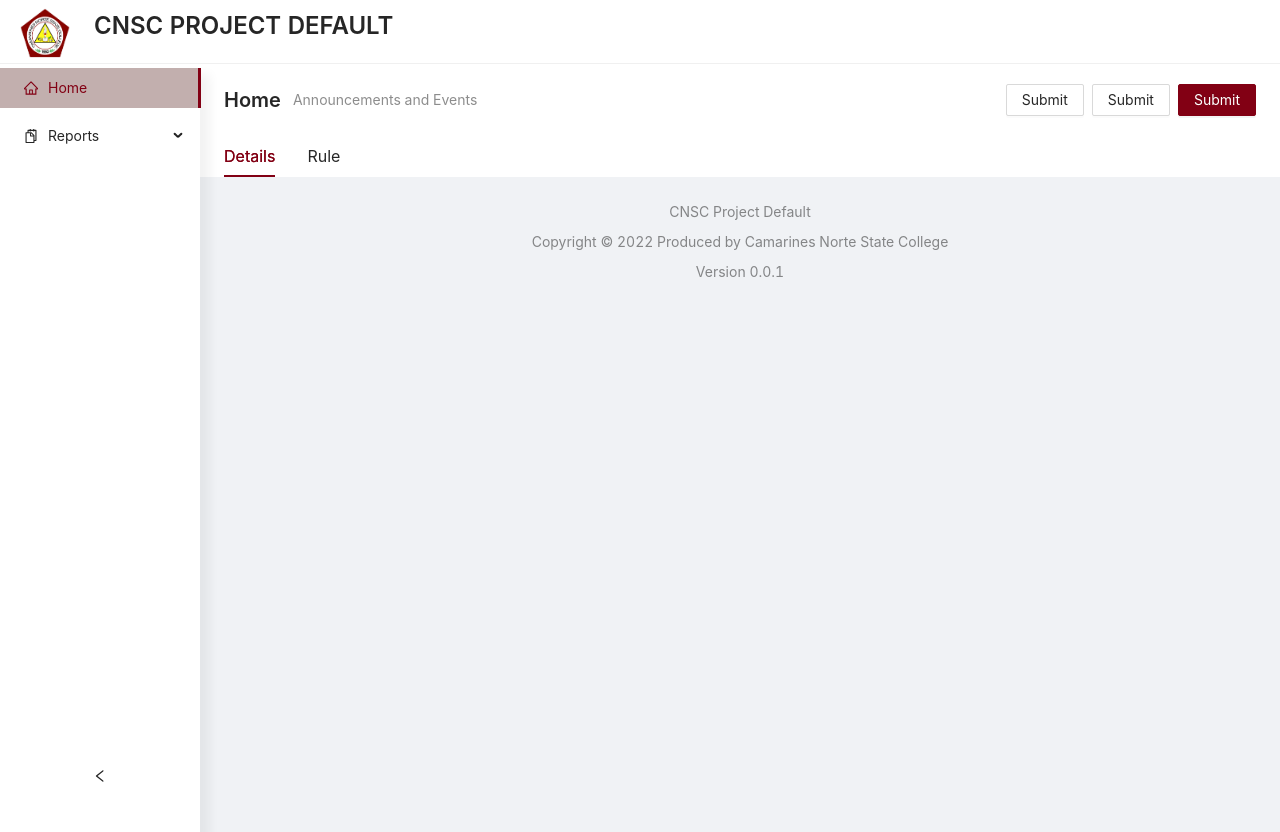
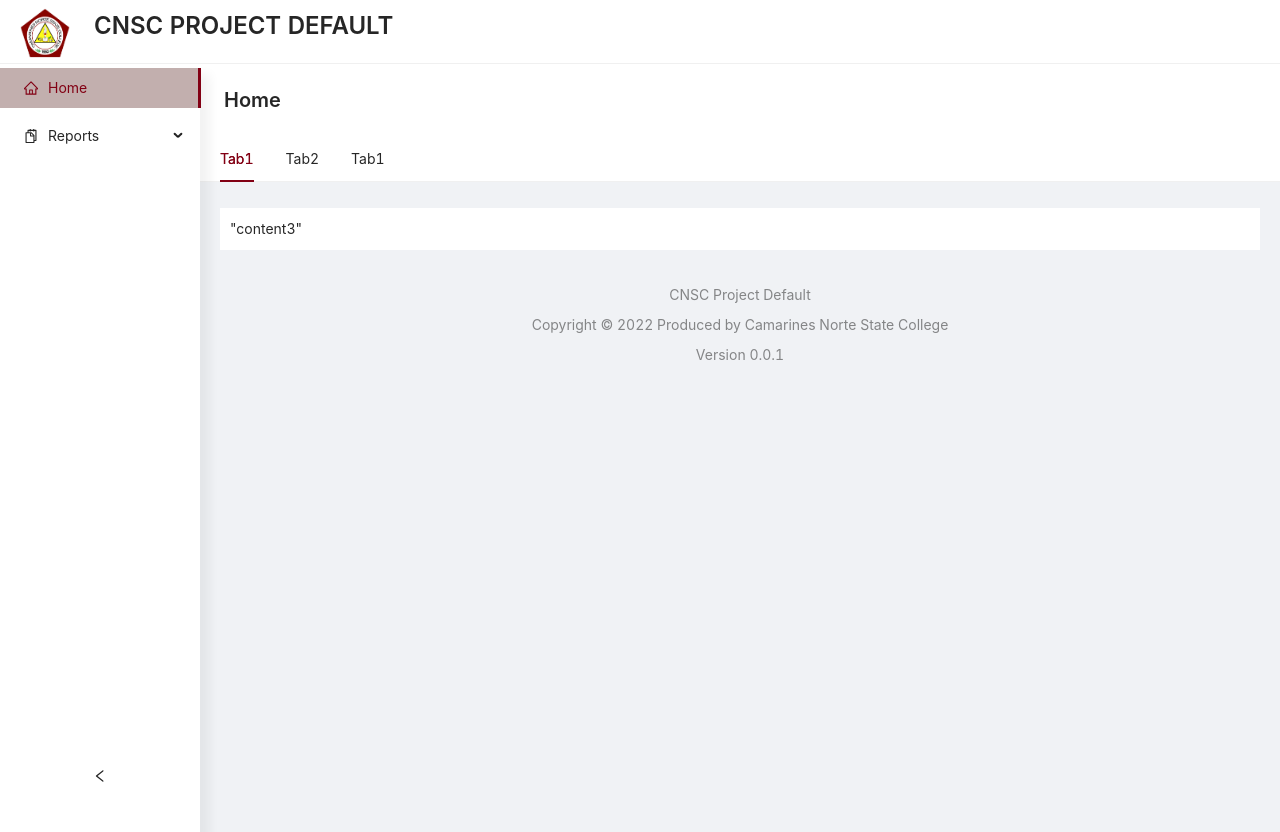
Before and after one commit to ruuuyin/cnsc-project-default, a React (Create React App) app: page / in a window 1280 px wide. Built offline with nearby package versions, Linux system fonts and the light colour scheme.

Commit message:
adding content tab

```diff
--- a/src/App.less
+++ b/src/App.less
@@ -1,8 +1,10 @@
 @import "~antd/lib/style/themes/default.less";
 @import "~antd/dist/antd.less";
 
+@body-color: #d9d9d9;
+
 body {
-  background-color: #d9d9d9;
+  background-color: @body-color;
 }
 
 .ant-layout-header {
@@ -28,3 +30,17 @@ body {
 .ant-page-header {
   background-color: #fff;
 }
+
+.ant-tabs-nav {
+  background-color: #fff;
+}
+
+.ant-tabs-tab:first-child {
+  margin-left: 20px;
+}
+
+.base-container {
+  margin: 10px 20px;
+  background-color: #fff;
+  padding: 10px;
+}
--- a/src/ui/component/header/CustomHeader.jsx
+++ b/src/ui/component/header/CustomHeader.jsx
@@ -1,4 +1,4 @@
-import { Affix, Col, Layout, Row, Space, Typography } from "antd";
+import { Affix, Layout, Row, Space, Typography } from "antd";
 import React from "react";
 import Logo from "../logo/Logo";
 import APP_CONFIG from "../../../data/static/config";
--- /dev/null
+++ b/src/ui/component/tabs/ContentTab.jsx
@@ -0,0 +1,18 @@
+import { Tabs } from "antd";
+import React from "react";
+
+const ContentTab = ({ content }) => {
+  return (
+    <Tabs>
+      {content.map((item) => {
+        return (
+          <Tabs.TabPane tab={item.title} key={item.key}>
+            {item.content}
+          </Tabs.TabPane>
+        );
+      })}
+    </Tabs>
+  );
+};
+
+export default ContentTab;
--- a/src/ui/page/_base/AdminLayout.jsx
+++ b/src/ui/page/_base/AdminLayout.jsx
@@ -1,31 +1,18 @@
-import { Button, Layout, PageHeader, Tabs } from "antd";
+import { Layout } from "antd";
 import React from "react";
 import CustomFooter from "../../component/footer/CustomFooter";
 import CustomHeader from "../../component/header/CustomHeader";
 import CustomSider from "../../component/sider/CustomSider";
+import navigations from "../../../data/static/navigation";
 
-const AdminLayout = () => {
+const AdminLayout = (props) => {
   return (
     <Layout>
       <CustomHeader />
       <Layout>
         <CustomSider />
         <Layout.Content>
-          <PageHeader
-            title="Home"
-            subTitle="Announcements and Events"
-            extra={[
-              <Button>Submit</Button>,
-              <Button>Submit</Button>,
-              <Button type="primary">Submit</Button>,
-            ]}
-            footer={
-              <Tabs defaultActiveKey="1">
-                <Tabs.TabPane tab="Details" key="1" />
-                <Tabs.TabPane tab="Rule" key="2" />
-              </Tabs>
-            }
-          />
+          {props.children}
           <CustomFooter />
         </Layout.Content>
       </Layout>
@@ -34,3 +21,5 @@ const AdminLayout = () => {
 };
 
 export default AdminLayout;
+
+export { navigations };
--- a/src/ui/page/_base/PlainLayout.jsx
+++ b/src/ui/page/_base/PlainLayout.jsx
@@ -1,7 +1,14 @@
+import { Layout } from "antd";
 import React from "react";
+import CustomFooter from "../../component/footer/CustomFooter";
 
-const PlainLayout = () => {
-  return <div>PlainLayout</div>;
+const PlainLayout = (props) => {
+  return (
+    <Layout style={{ minHeight: "100vh" }}>
+      <Layout.Content>{props.children}</Layout.Content>
+      <CustomFooter />
+    </Layout>
+  );
 };
 
 export default PlainLayout;
--- /dev/null
+++ b/src/ui/page/home/HomePage.jsx
@@ -0,0 +1,36 @@
+import { PageHeader } from "antd";
+import React from "react";
+import ContentTab from "../../component/tabs/ContentTab";
+import AdminLayout from "../_base/AdminLayout";
+
+const HomePage = () => {
+  return (
+    <AdminLayout>
+      <>
+        <PageHeader title="Home" />
+        <ContentTab
+          content={[
+            {
+              title: "Tab1",
+              key: "tab2",
+              content: <div className="base-container">"content3"</div>,
+            },
+
+            {
+              title: "Tab2",
+              key: "tab3",
+              content: <div className="base-container">"content3"</div>,
+            },
+            {
+              title: "Tab1",
+              key: "tab4",
+              content: <div className="base-container">"content3"</div>,
+            },
+          ]}
+        />
+      </>
+    </AdminLayout>
+  );
+};
+
+export default HomePage;
--- a/src/ui/route/GlobalRoute.jsx
+++ b/src/ui/route/GlobalRoute.jsx
@@ -1,13 +1,15 @@
 import React from "react";
 import { BrowserRouter, Route, Routes } from "react-router-dom";
-import AdminLayout from "../page/_base/AdminLayout";
+import HomePage from "../page/home/HomePage";
+import PlainLayout from "../page/_base/PlainLayout";
 
 //This will serve as the base router for all pages
 const GlobalRoute = () => {
   return (
     <BrowserRouter>
       <Routes>
-        <Route path="/" element={<AdminLayout />} />
+        <Route path="/" element={<HomePage />} />
+        <Route path="/login" element={<PlainLayout />} />
       </Routes>
     </BrowserRouter>
   );
```
